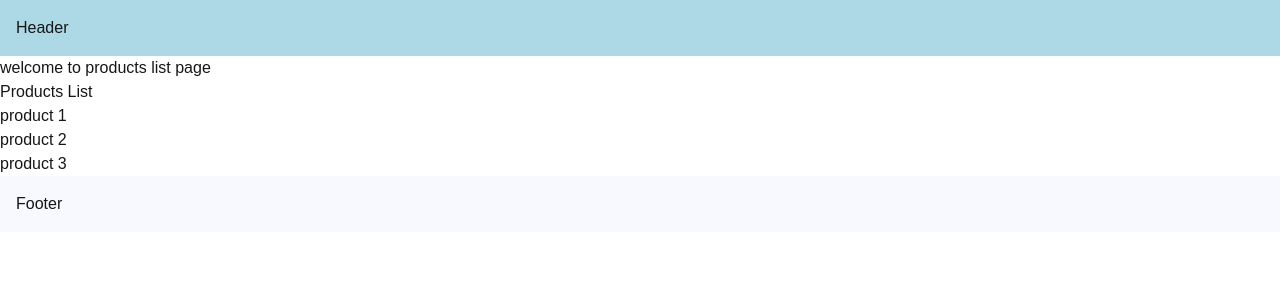
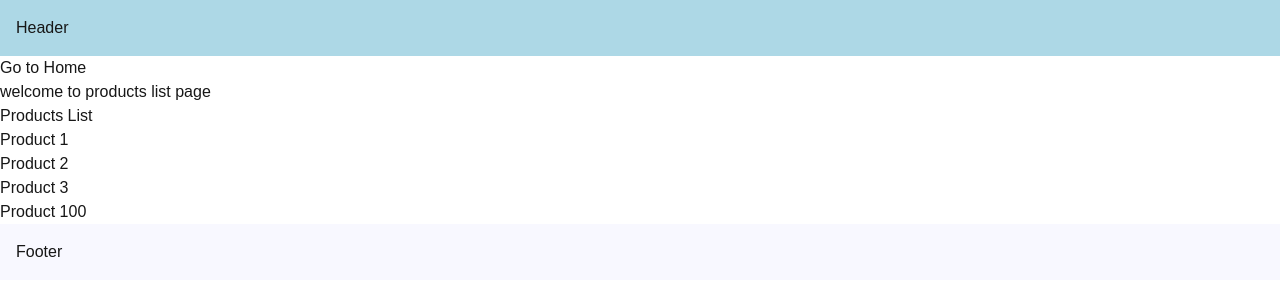
Before and after one commit to AKLIGO/Bases_Next_Js, a Next.js app: page /products in a window 1280 px wide. Shown: the top 300 px of the page. Built offline with nearby package versions, Linux system fonts and the light colour scheme.

Commit message:
les liens actifs dans Next_Js

```diff
--- /dev/null
+++ b/app/(auth)/layout.tsx
@@ -0,0 +1,36 @@
+
+"use client";
+import Link from "next/link";
+import { usePathname } from "next/navigation";
+import path from "path";
+
+
+
+const navLinks = [
+    {name:"Register", href:"/register"},
+    {name:"Login", href:"/login"},
+    {name:"Forgot Password", href:"/forgot-password"}
+];
+
+export default function AuthLayout({
+  children,
+}: {
+  children: React.ReactNode
+}) {
+    const pathname = usePathname();
+  return (<>
+    <div>
+            {
+                navLinks.map((link)=>{
+                    const isActive = pathname === link.href || (pathname.startsWith(link.href) && link.href !== "/");
+                   return (
+                    <Link className={isActive ? "font-bold mr-4" : "text-blue-500 mr-4"} href={link.href} key={link.name}>
+                        {link.name}
+                    </Link>
+
+                   )
+                })
+            }
+    </div>
+  {children}</>)
+}
--- a/app/layout.tsx
+++ b/app/layout.tsx
@@ -13,7 +13,11 @@
 });
 
 export const metadata: Metadata = {
-  title: "Create Next App",
+  title:{
+    "default":"Next.js 13 App CodeEvolution",
+    "template":"%s | Next.js template CodeEvolution",
+    "absolute":"Next.js 13 Absolute CodeEvolution",
+  },
   description: "Generated by create next app",
 };
 
--- a/app/page.tsx
+++ b/app/page.tsx
@@ -1,5 +1,15 @@
+import Link from "next/link"
+
 export default function Home() {
-  return <h2>
-    welcome to nextjs 13 app router
-  </h2>
+  return (
+    <>
+      <h2>
+           welcome to nextjs 13 app router
+     </h2>
+     <Link href="/blog">Go to Blog  </Link>
+     <br />
+     <Link href="/products">Go to Products  </Link>
+
+    </>
+  )
 }
--- a/app/products/page.tsx
+++ b/app/products/page.tsx
@@ -1,11 +1,20 @@
+import Link from "next/link"
+
 export default function ProductsList(){
-    return <><h2>
+
+    const productId=100;
+    return <>
+    <Link href="/">Go to Home  </Link>
+    <br />
+
+    <h2>
         welcome to products list page
     </h2>
     <div>
         <h1>Products List</h1>
-        <h3>product 1</h3>
-        <h3>product 2</h3>
-        <h3>product 3</h3>
+        <h3><Link href="/products/1">Product 1</Link></h3>
+        <h3><Link href="/products/2">Product 2</Link></h3>
+        <h3><Link href="/products/3">Product 3</Link></h3>
+        <h3><Link href={`/products/${productId}`}>Product {productId}</Link></h3>
     </div></>
 }
```
